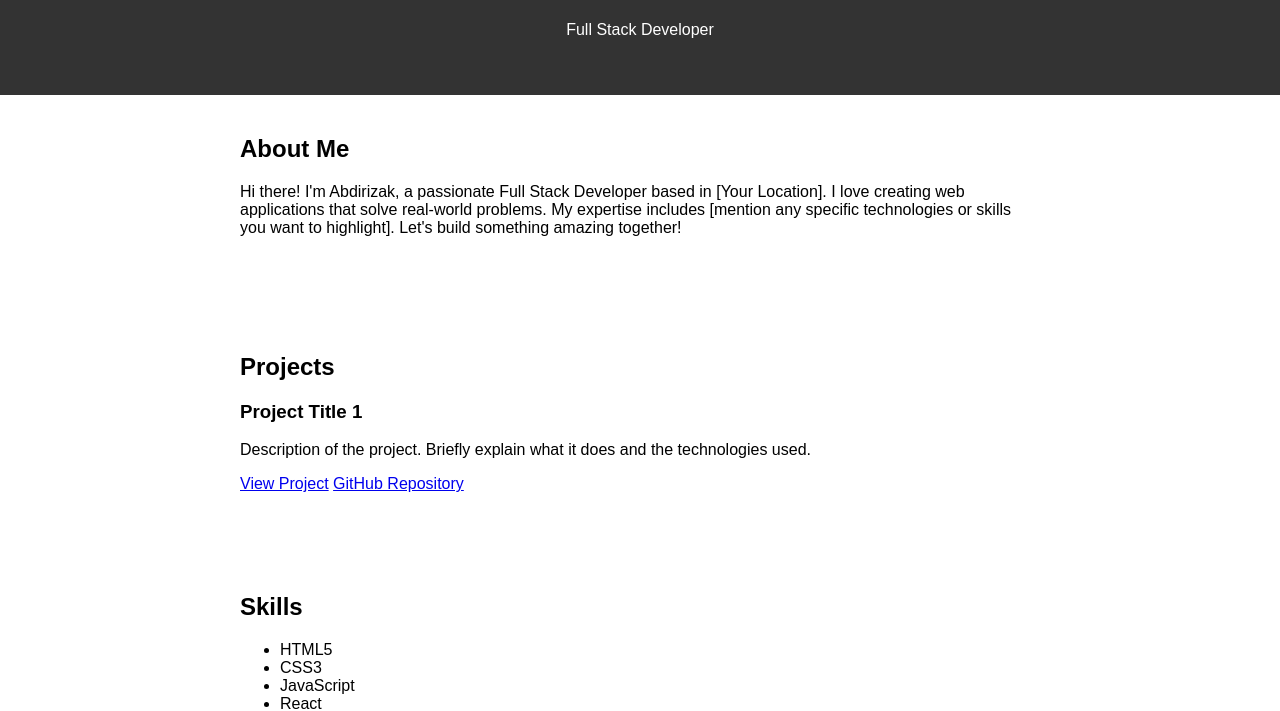
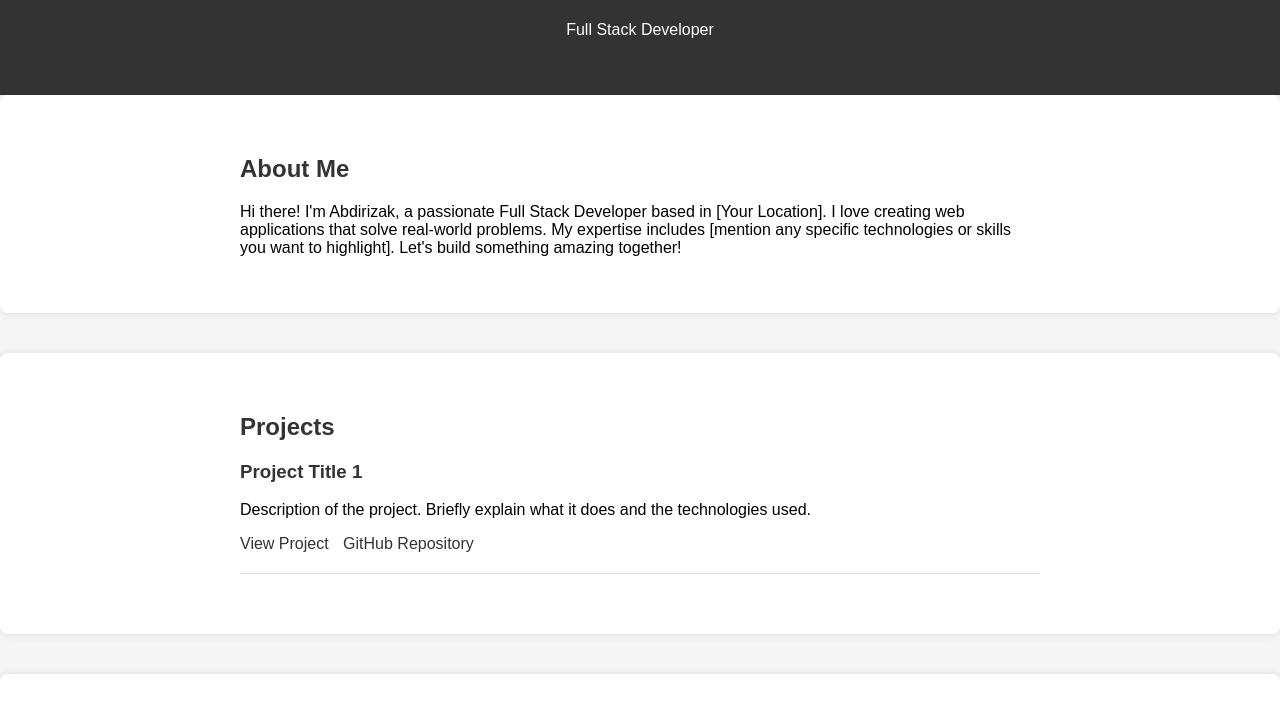
Before and after one commit to Abdirizak0/SimpleCrafts-by-Abdirizak, a plain HTML site: page index.html in a window 1280 px wide. Shown: the part 99-810 px from the top of the page. Drawn offline with Linux system fonts and the light colour scheme; files that its build step writes are made by us from their sources.

Commit message:
Add styling to the portfolio

```diff
--- a/css/style.css
+++ b/css/style.css
@@ -2,6 +2,7 @@ body {
     font-family: 'Arial', sans-serif;
     margin: 0;
     padding: 0;
+    background-color: #f5f5f5;
 }
 
 .container {
@@ -18,7 +19,51 @@ header {
 }
 
 section {
+    background-color: #fff;
+    box-shadow: 0 0 10px rgba(0, 0, 0, 0.1);
+    border-radius: 8px;
+    overflow: hidden;
     margin-bottom: 40px;
+    padding: 20px;
 }
 
-/* Add more styling as needed */
+h2 {
+    color: #333;
+}
+
+.project {
+    border-bottom: 1px solid #ddd;
+    margin-bottom: 20px;
+    padding-bottom: 20px;
+}
+
+.project h3 {
+    color: #333;
+}
+
+ul {
+    list-style-type: none;
+    padding: 0;
+}
+
+ul li {
+    display: inline-block;
+    margin-right: 10px;
+    margin-bottom: 10px;
+    background-color: #333;
+    color: #fff;
+    padding: 5px 10px;
+    border-radius: 4px;
+}
+
+a {
+    color: #333;
+    text-decoration: none;
+    margin-right: 10px;
+    display: inline-block;
+}
+
+a:hover {
+    text-decoration: underline;
+    color: #000;
+}
```
